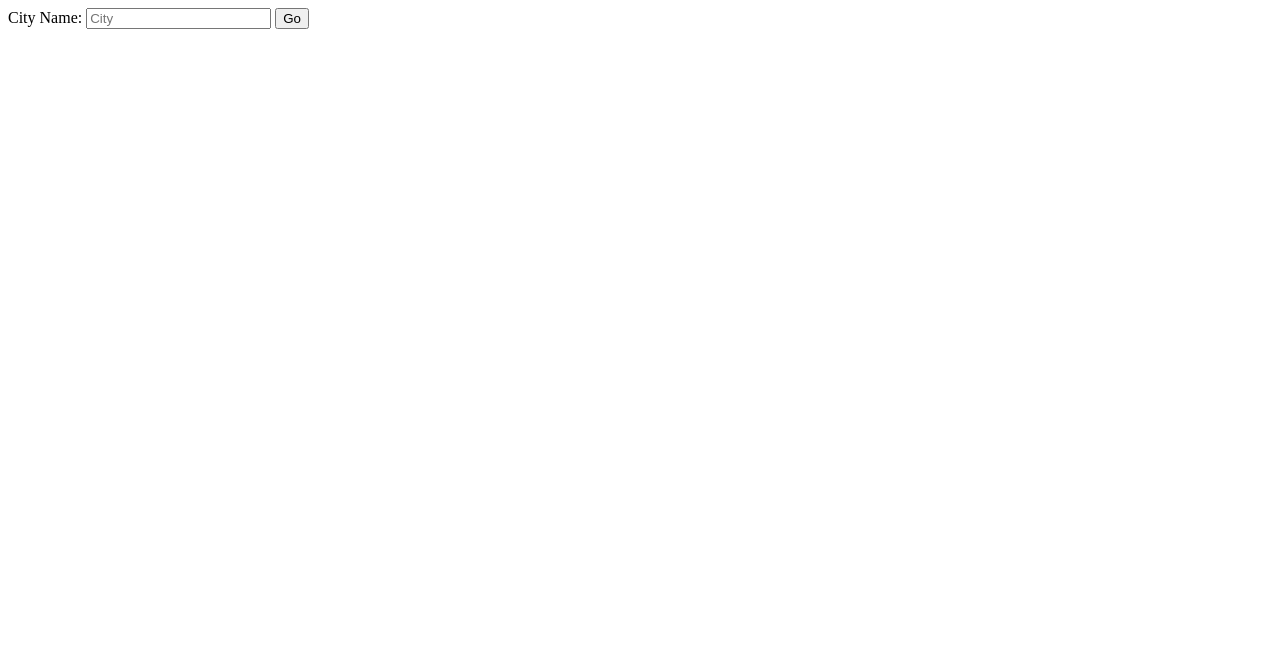
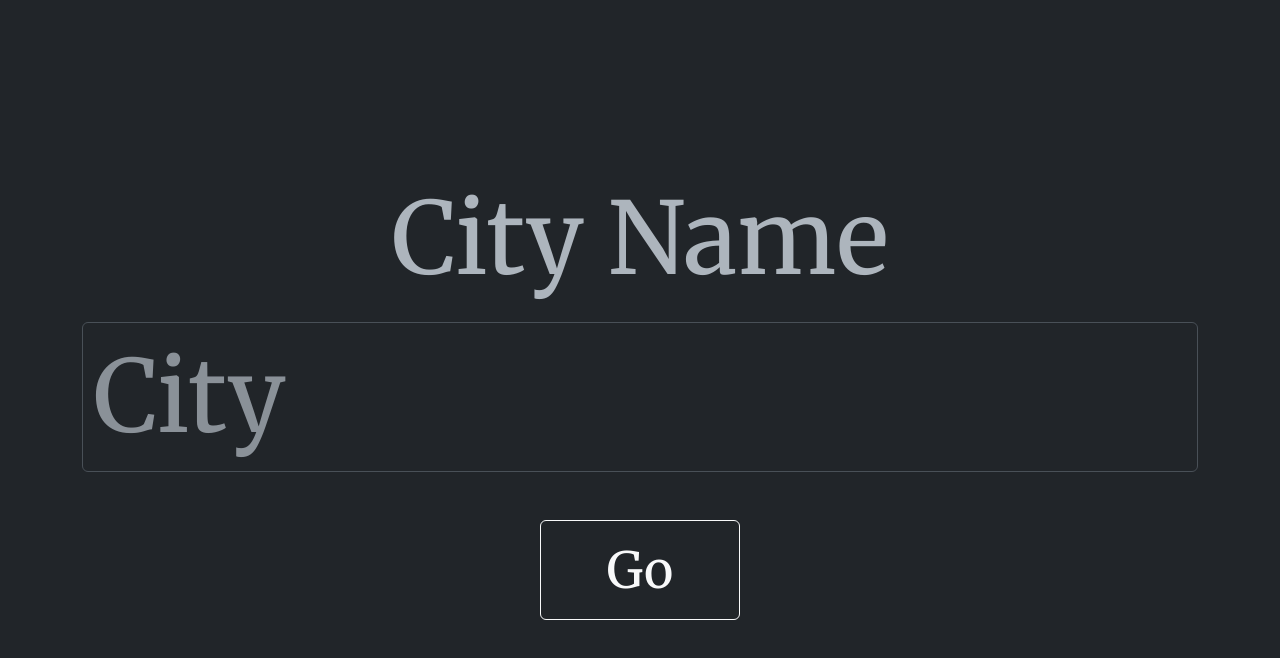
Before and after one commit to Manvendra2509/WeatherProject, a website: page index.html in a window 1280 px wide. Drawn offline with nearby package versions, Linux system fonts and the light colour scheme.

Commit message:
Minor changes

```diff
--- a/index.html
+++ b/index.html
@@ -1,15 +1,43 @@
 <!DOCTYPE html>
-<html lang="en">
+<html lang="en" data-bs-theme="dark">
   <head>
     <meta charset="UTF-8" />
     <meta name="viewport" content="width=device-width, initial-scale=1.0" />
     <title>Weather App</title>
+    <link
+      href="https://cdn.jsdelivr.net/npm/bootstrap@5.3.0/dist/css/bootstrap.min.css"
+      rel="stylesheet"
+      integrity="sha384-9ndCyUaIbzAi2FUVXJi0CjmCapSmO7SnpJef0486qhLnuZ2cdeRhO02iuK6FUUVM"
+      crossorigin="anonymous"
+    />
+    <link rel="stylesheet" href="style.css" />
+    <link rel="preconnect" href="https://fonts.googleapis.com" />
+    <link rel="preconnect" href="https://fonts.gstatic.com" crossorigin />
+    <link
+      href="https://fonts.googleapis.com/css2?family=Merriweather&display=swap"
+      rel="stylesheet"
+    />
   </head>
   <body>
-    <form action="/" method="post">
-      <label for="cityInput">City Name: </label>
-      <input id="cityInput" type="text" name="cityName" placeholder="City" />
-      <button type="submit">Go</button>
-    </form>
+    <div class="container">
+      <div class="mb-3">
+        <form action="/" method="post">
+          <label for="cityInput" class="form-label">City Name</label>
+          <input
+            id="cityInput"
+            type="text"
+            name="cityName"
+            placeholder="City"
+            class="form-control mb-5"
+          />
+          <button type="submit" class="btn btn-outline-light">Go</button>
+        </form>
+      </div>
+    </div>
+    <script
+      src="https://cdn.jsdelivr.net/npm/bootstrap@5.3.0/dist/js/bootstrap.bundle.min.js"
+      integrity="sha384-geWF76RCwLtnZ8qwWowPQNguL3RmwHVBC9FhGdlKrxdiJJigb/j/68SIy3Te4Bkz"
+      crossorigin="anonymous"
+    ></script>
   </body>
 </html>
--- /dev/null
+++ b/style.css
@@ -0,0 +1,32 @@
+.container {
+    display: flex;
+    align-items: center;
+    justify-content: center;
+    text-align: center;
+    height: 100vh;
+    font-family: 'Merriweather', serif;
+}
+
+.form-label {
+    font-size: 100px;
+}
+
+.form-control {
+    height: 150px;
+    font-size: 100px;
+    padding: 10px;
+}
+
+.btn {
+    width: 200px;
+    height: 100px;
+    font-size: 50px;
+    padding: 0;
+    margin: 0;
+}
+
+@media (max-width: 900px) {
+    .form-label {
+        font-size: 50px;
+    }
+}
```
